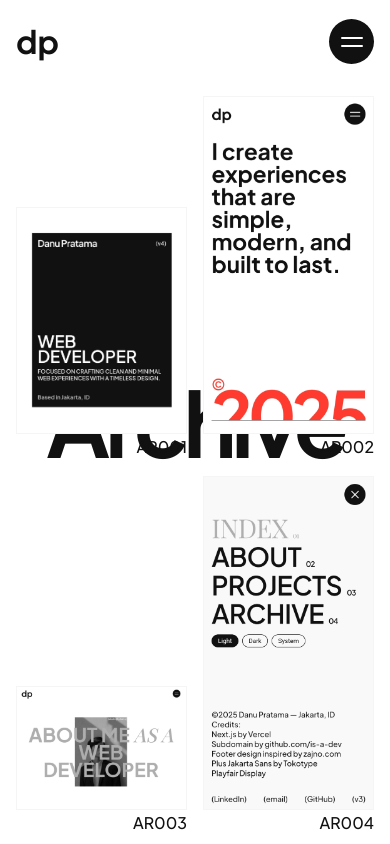
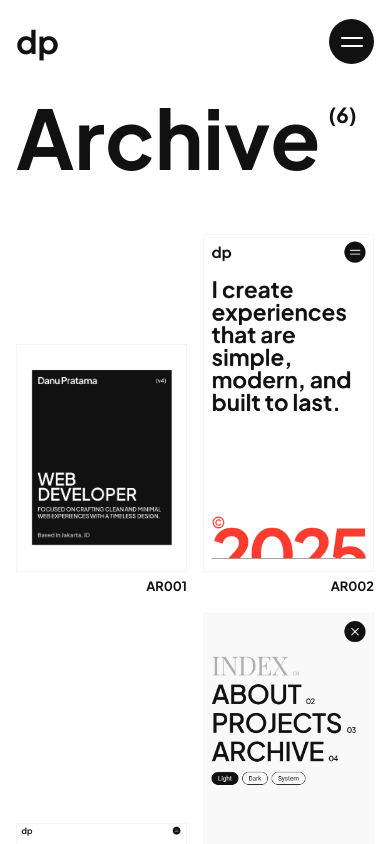
Before and after one commit to danutama/nextjs-portfolio, a Next.js app: page /archive in a window 390 px wide. Shown: the top 844 px of the page. Built offline with nearby package versions, Linux system fonts and the light colour scheme.

Commit message:
update: loading screen, archive, hero background, rotate message

```diff
--- a/app/globals.css
+++ b/app/globals.css
@@ -199,6 +199,24 @@ img {
   color: var(--color-text-inverse);
 }
 
+.rotate-message {
+  position: fixed;
+  top: 0;
+  left: 0;
+  width: 100vw;
+  min-height: 100vh;
+  background: var(--color-bg);
+  color: var(--color-text);
+  font-size: 2rem;
+  font-weight: 600;
+  letter-spacing: -1px;
+  display: flex;
+  align-items: center;
+  justify-content: center;
+  text-align: center;
+  z-index: 9999;
+}
+
 @media (max-width: 640px) {
   /* mobile */
 
--- a/app/layout.js
+++ b/app/layout.js
@@ -1,6 +1,7 @@
 import LoadingScreen from '@/components/globals/LoadingScreen';
 import Navbar from '@/components/globals/Navbar';
 import PageTransition from '@/components/globals/PageTransition';
+import RotateMessage from '@/components/globals/RotateMessage';
 import './globals.css';
 
 import { Plus_Jakarta_Sans, Playfair_Display } from 'next/font/google';
@@ -54,6 +55,7 @@ export default function RootLayout({ children }) {
         <LoadingScreen />
         <Navbar />
         <PageTransition />
+        <RotateMessage />
         {children}
       </body>
     </html>
--- a/components/css/archive.css
+++ b/components/css/archive.css
@@ -1,20 +1,45 @@
 #archive {
   padding: 6rem 0;
-  min-height: 100dvh;
 }
 
-#archive .container {
-  position: relative;
+/* #archive h2 {
+  font-size: 15rem;
+  letter-spacing: -5px;
+  margin-bottom: 3rem;
 }
 
-#archive h2 {
-  font-size: 23vw;
-  letter-spacing: -5px;
-  position: fixed;
-  top: 50%;
-  left: 50%;
-  transform: translate(-50%, -50%);
-  z-index: 1;
+#archive h2 > span {
+  font-size: 2rem;
+  letter-spacing: normal;
+  left: -1.5rem;
+  top: -8rem;
+  position: relative;
+} */
+
+#archive h2.reveal-title {
+  font-size: 15rem;
+  margin-bottom: 3rem;
+  white-space: nowrap;
+  display: inline-block;
+  line-height: 1;
+}
+
+#archive h2.reveal-title .char {
+  display: inline-block;
+  overflow: hidden;
+}
+
+#archive h2.reveal-title .char-inner {
+  display: inline-block;
+  transform: translateY(300%);
+}
+
+#archive h2.reveal-title .char-number {
+  font-size: 2rem;
+  letter-spacing: normal;
+  top: -8rem;
+  left: 0.5rem;
+  position: relative;
 }
 
 .archive-images-wrapper {
@@ -33,13 +58,36 @@
   border: 1px solid var(--color-surface);
 }
 
+.image-item span {
+  font-weight: 700;
+  font-size: 0.8rem;
+}
+
 @media (max-width: 1100px) {
+  #archive h2.reveal-title {
+    font-size: 18vw;
+  }
+
+  #archive h2.reveal-title .char-number {
+    top: -5rem;
+  }
+
   .archive-images-wrapper {
     grid-template-columns: repeat(3, 1fr);
   }
 }
 
 @media (max-width: 640px) {
+  #archive h2.reveal-title {
+    font-size: 21vw;
+  }
+
+  #archive h2.reveal-title .char-number {
+    top: -1.5rem;
+    font-size: 1.3rem;
+    vertical-align: super;
+  }
+
   .archive-images-wrapper {
     grid-template-columns: repeat(2, 1fr);
   }
--- a/components/css/loading.css
+++ b/components/css/loading.css
@@ -31,7 +31,7 @@
 .percent {
   position: absolute;
   bottom: 20px;
-  right: 20px;
+  left: 20px;
   padding: 0 3px;
   overflow: hidden;
   display: flex;
@@ -40,21 +40,16 @@
 .percent p {
   display: inline-block;
   transform: translateY(0);
-  font-size: 4rem;
+  font-size: 3rem;
   font-weight: 600;
-  letter-spacing: -3px;
-  line-height: 1;
+  letter-spacing: -2px;
   color: var(--color-text-inverse);
   margin: 0;
 }
 
 @media (max-width: 640px) {
-  .percent {
-    left: 20px;
-  }
-
   .percent p {
-    font-size: 2rem;
+    font-size: 1.6rem;
   }
 
   .top {
--- a/components/globals/LoadingScreen.jsx
+++ b/components/globals/LoadingScreen.jsx
@@ -31,7 +31,7 @@ export default function LoadingScreen() {
         ease: 'power1.out',
         onUpdate: () => {
           if (percentRef.current) {
-            percentRef.current.innerText = `${Math.round(progress.value)}%`;
+            percentRef.current.innerText = `Loading ${Math.round(progress.value)}%`;
           }
         },
         onComplete: () => {
@@ -59,7 +59,7 @@ export default function LoadingScreen() {
       ease: 'linear',
       onUpdate: () => {
         if (percentRef.current) {
-          percentRef.current.innerText = `${Math.round(progress.value)}%`;
+          percentRef.current.innerText = `Loading ${Math.round(progress.value)}%`;
         }
       },
       onComplete: () => setTimeout(finishAnimation, 200),
@@ -92,7 +92,7 @@ export default function LoadingScreen() {
       <div className="block middle" ref={middleRef}></div>
       <div className="block bottom" ref={bottomRef}></div>
       <div className="percent">
-        <p ref={percentRef}>0%</p>
+        <p ref={percentRef}>Loading 0%</p>
       </div>
     </div>
   );
--- /dev/null
+++ b/components/globals/RotateMessage.jsx
@@ -0,0 +1,30 @@
+'use client';
+
+import { useEffect, useState } from 'react';
+
+export default function RotateMessage() {
+  const [show, setShow] = useState(false);
+
+  useEffect(() => {
+    const checkOrientation = () => {
+      const isLandscape = window.innerWidth > window.innerHeight;
+
+      const isPhone = window.innerHeight <= 600;
+
+      setShow(isPhone && isLandscape);
+    };
+
+    checkOrientation();
+    window.addEventListener('resize', checkOrientation);
+    window.addEventListener('orientationchange', checkOrientation);
+
+    return () => {
+      window.removeEventListener('resize', checkOrientation);
+      window.removeEventListener('orientationchange', checkOrientation);
+    };
+  }, []);
+
+  if (!show) return null;
+
+  return <div className="rotate-message">Please rotate your phone</div>;
+}
--- a/components/sections/Archive.jsx
+++ b/components/sections/Archive.jsx
@@ -1,9 +1,13 @@
 'use client';
 
+import { useLayoutEffect, useRef } from 'react';
 import Image from 'next/image';
+import gsap from 'gsap';
 import '../css/archive.css';
 
 export default function Archive() {
+  const titleRef = useRef(null);
+
   const archiveItems = [
     { src: '/archive1.jpg', label: 'AR001' },
     { src: '/archive4.jpg', label: 'AR002' },
@@ -13,15 +17,43 @@ export default function Archive() {
     { src: '/archive6.jpg', label: 'AR006' },
   ];
 
+  const title = `Archive (${archiveItems.length})`;
+  const chars = title.split('');
+
+  useLayoutEffect(() => {
+    if (!titleRef.current) return;
+
+    const charsEls = titleRef.current.querySelectorAll('.char-inner');
+
+    gsap.set(charsEls, { y: 300 });
+
+    gsap.to(charsEls, {
+      y: 0,
+      ease: 'power3.out',
+      duration: 0.6,
+      stagger: 0.10,
+      delay: 0.3,
+    });
+  }, []);
+
   return (
     <section id="archive">
       <div className="container">
-        <h2>Archive</h2>
+        <h2 ref={titleRef} className="reveal-title">
+          {chars.map((c, i) => {
+            const isNumberOrParen = /[0-9()]/.test(c);
+            return (
+              <span key={i} className={`char ${isNumberOrParen ? 'char-number' : ''}`}>
+                <span className="char-inner">{c}</span>
+              </span>
+            );
+          })}
+        </h2>
         <div className="archive-images-wrapper">
           {archiveItems.map((item, index) => (
             <div className="image-item" key={index}>
               <Image src={item.src} alt={item.label} width={250} height={350} priority />
-              <span className="fw-normal small">{item.label}</span>
+              <span>{item.label}</span>
             </div>
           ))}
         </div>
```
Also changed, not shown: components/css/hero.css (+11 -2 lines), public/juliette-contin-unsplash.jpg (added).
